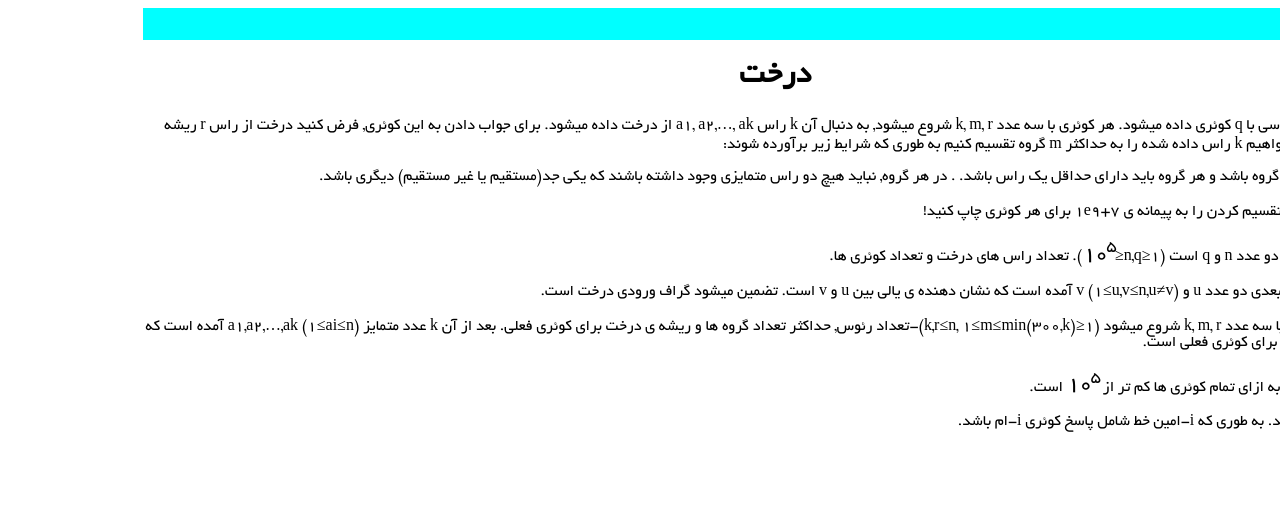
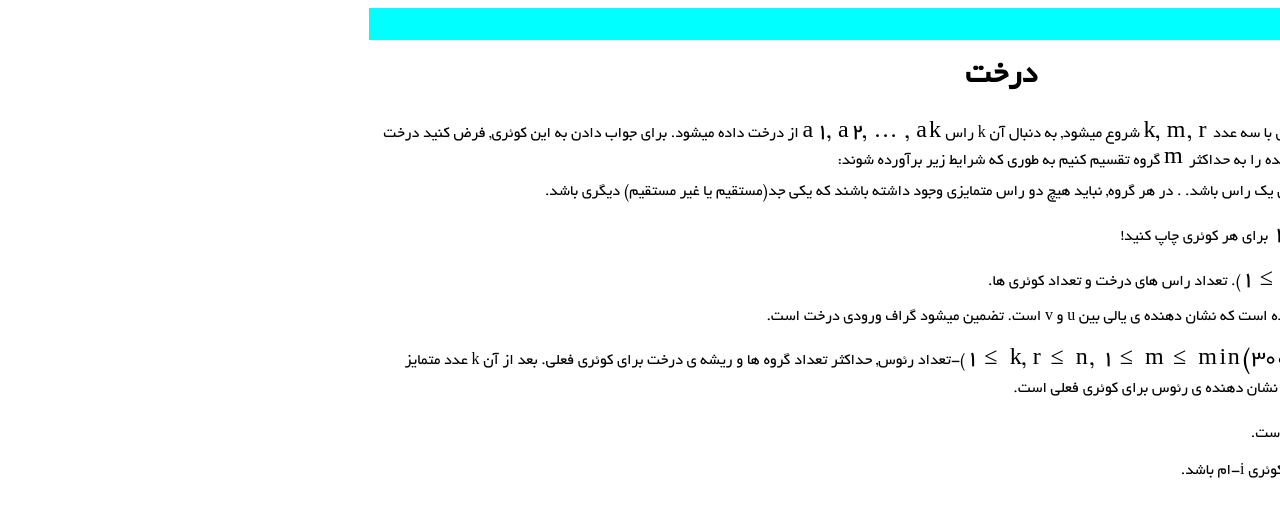
Before and after one commit to shaazzz/FarsiCP, a Jekyll site: the page built from CF/1111E/statement.md, in a window 1280 px wide. Shown: the top 517 px of the page. Built offline with Jekyll 4.4.1, drawn with Linux system fonts in a browser that asks for light colours; formulas are drawn with MathJax 3.

Commit message:
Update statement.md

```diff
--- a/CF/1111E/statement.md
+++ b/CF/1111E/statement.md
@@ -2,23 +2,23 @@
 title: درخت
 layout: CF
 ---
-به شما یک درخت n راسی با q کوئری داده میشود.
-هر کوئری با سه عدد k, m, r شروع میشود, به دنبال آن k راس a1, a2,..., ak از درخت داده میشود. برای جواب دادن به این کوئری, فرض کنید درخت از راس r ریشه دار شده است. ما میخواهیم k راس داده شده را به حداکثر m گروه تقسیم کنیم به طوری که شرایط زیر برآورده شوند:
+به شما یک درخت $n$ راسی با $q$ کوئری داده میشود.
+هر کوئری با سه عدد $k, m, r$ شروع میشود, به دنبال آن k راس $a1, a2,..., ak$ از درخت داده میشود. برای جواب دادن به این کوئری, فرض کنید درخت از راس $r$ ریشه دار شده است. ما میخواهیم $k$ راس داده شده را به حداکثر $m$ گروه تقسیم کنیم به طوری که شرایط زیر برآورده شوند:
 
 . هر راس باید در یک گروه باشد و هر گروه باید دارای حداقل یک راس باشد.
 . در هر گروه, نباید هیچ دو راس متمایزی وجود داشته باشند که یکی جد(مستقیم یا غیر مستقیم) دیگری باشد.
 
-شما باید تعداد حالات تقسیم کردن را به پیمانه ی 1e9+7 برای هر کوئری چاپ کنید!
+شما باید تعداد حالات تقسیم کردن را به پیمانه ی $10^9+7$ برای هر کوئری چاپ کنید!
 
 ورودی:
-خط اول شامل دو عدد n و q است (1≤n,q≤$10^5$). تعداد راس های درخت و تعداد کوئری ها.
+خط اول شامل دو عدد n و q است ($1≤n,q≤10^5$). تعداد راس های درخت و تعداد کوئری ها.
 
 در هر یک از n-1 خط بعدی دو عدد u و v (1≤u,v≤n,u≠v) آمده است که نشان دهنده ی یالی بین u و v است. تضمین میشود گراف ورودی درخت است.
 
-هر یک از q خط بعدی با سه عدد k, m, r شروع میشود (1≤k,r≤n, 1≤m≤min(300,k))-تعداد رئوس, حداکثر تعداد گروه ها و ریشه ی درخت برای کوئری فعلی. بعد از آن k عدد متمایز a1,a2,…,ak (1≤ai≤n) آمده است که نشان دهنده ی رئوس برای کوئری فعلی است.
+هر یک از q خط بعدی با سه عدد k, m, r شروع میشود ($1≤k,r≤n, 1≤m≤min(300,k)$)-تعداد رئوس, حداکثر تعداد گروه ها و ریشه ی درخت برای کوئری فعلی. بعد از آن k عدد متمایز $a1,a2,…,ak (1≤ai≤n)$ آمده است که نشان دهنده ی رئوس برای کوئری فعلی است.
 
-تضمین میشود جمع k به ازای تمام کوئری ها کم تر از $10^5$ است.
+تضمین میشود جمع $k$ به ازای تمام کوئری ها کم تر از $10^5$ است.
 
 خروجی:
-q خط چاپ کنید.
+$q$ خط چاپ کنید.
 به طوری که i-امین خط شامل پاسخ کوئری i-ام باشد.
```
